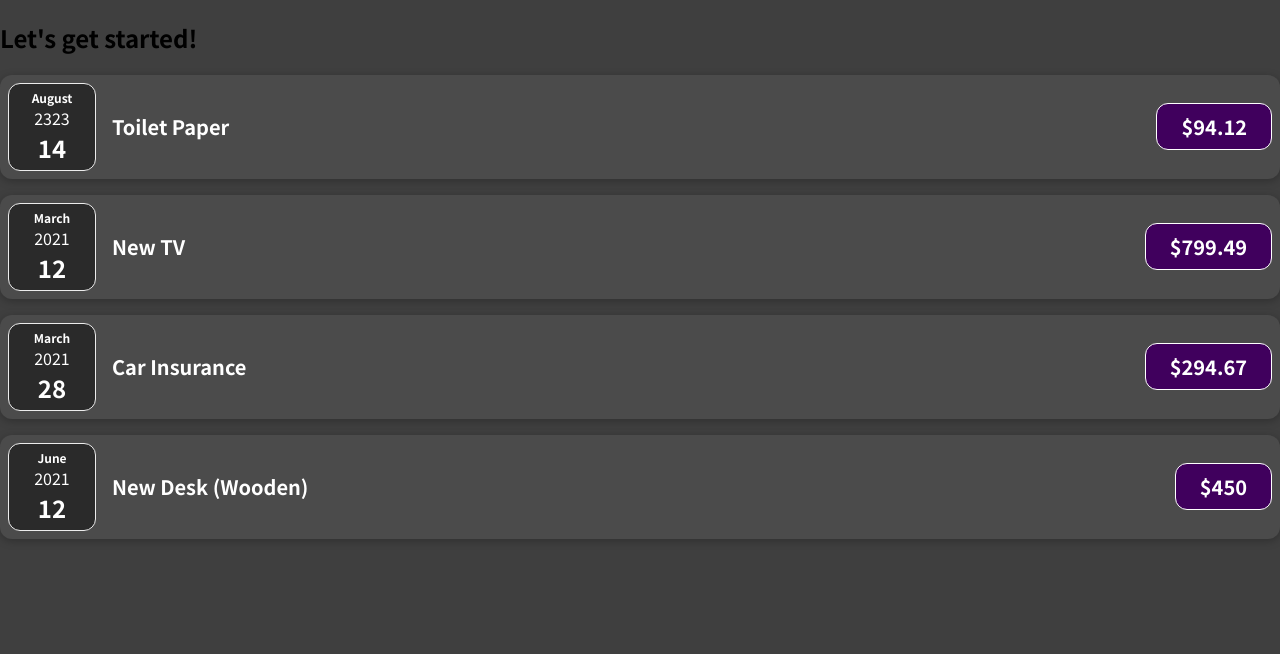
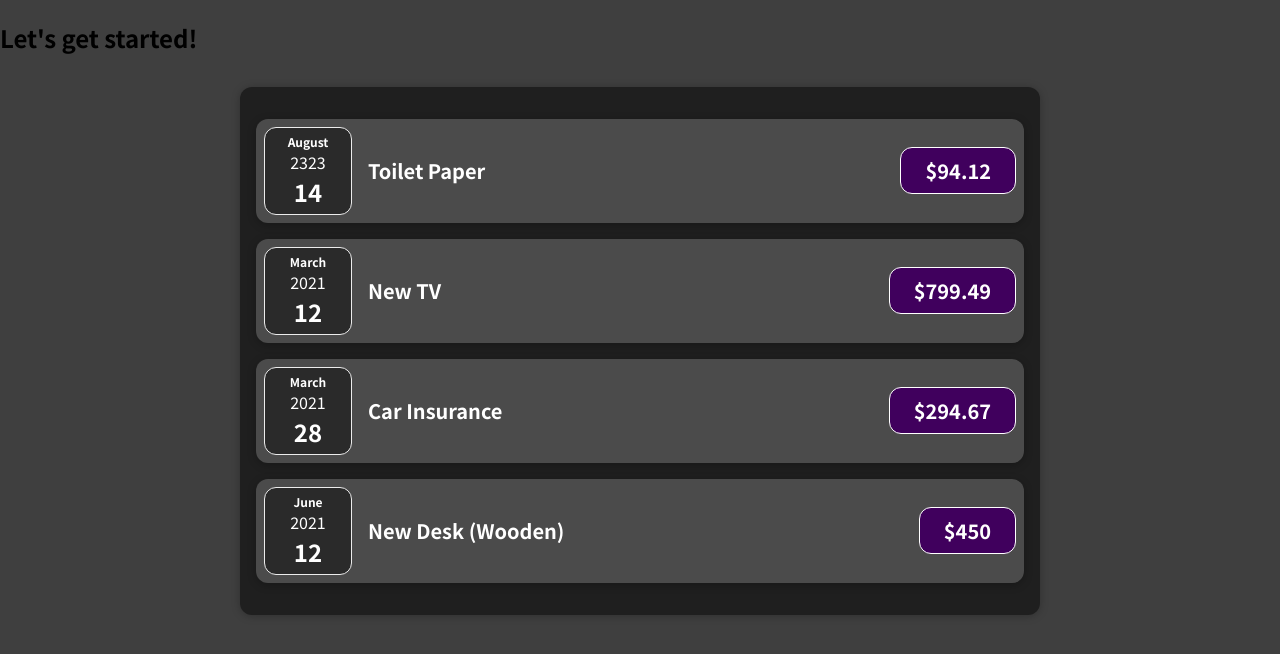
Before and after one commit to arielmalagutti/expenses-tracker, a JavaScript app: page / in a window 1280 px wide. Shown: the top 654 px of the page. Built offline with nearby package versions, Linux system fonts and the light colour scheme.

Commit message:
refactor: change mock in app by a new component

```diff
--- a/src/App.js
+++ b/src/App.js
@@ -1,4 +1,4 @@
-import ExpenseItem from "./components/ExpenseItem";
+import Expenses from "./components/Expenses";
 
 function App() {
   const expenses = [
@@ -25,26 +25,7 @@
   return (
     <div>
       <h2>Let's get started!</h2>
-      <ExpenseItem
-        title={expenses[0].title}
-        amount={expenses[0].amount}
-        date={expenses[0].date}
-      />
-      <ExpenseItem
-        title={expenses[1].title}
-        amount={expenses[1].amount}
-        date={expenses[1].date}
-      />
-      <ExpenseItem
-        title={expenses[2].title}
-        amount={expenses[2].amount}
-        date={expenses[2].date}
-      />
-      <ExpenseItem
-        title={expenses[3].title}
-        amount={expenses[3].amount}
-        date={expenses[3].date}
-      />
+      <Expenses expenses={expenses} />
     </div>
   );
 }
--- /dev/null
+++ b/src/components/Expenses.css
@@ -0,0 +1,9 @@
+.expenses {
+  padding: 1rem;
+  background-color: rgb(31, 31, 31);
+  margin: 2rem auto;
+  width: 50rem;
+  max-width: 95%;
+  border-radius: 12px;
+  box-shadow: 0 1px 8px rgba(0, 0, 0, 0.25);
+}
--- /dev/null
+++ b/src/components/Expenses.js
@@ -0,0 +1,22 @@
+import ExpenseItem from "./ExpenseItem";
+import "./Expenses.css";
+
+function Expenses({ expenses }) {
+  return (
+    <div className="expenses">
+      {expenses.map((items) => {
+        return (
+          <>
+            <ExpenseItem
+              title={items.title}
+              amount={items.amount}
+              date={items.date}
+            />
+          </>
+        );
+      })}
+    </div>
+  );
+}
+
+export default Expenses;
```
